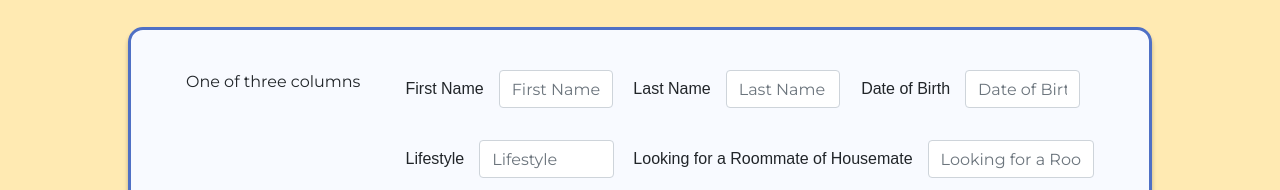
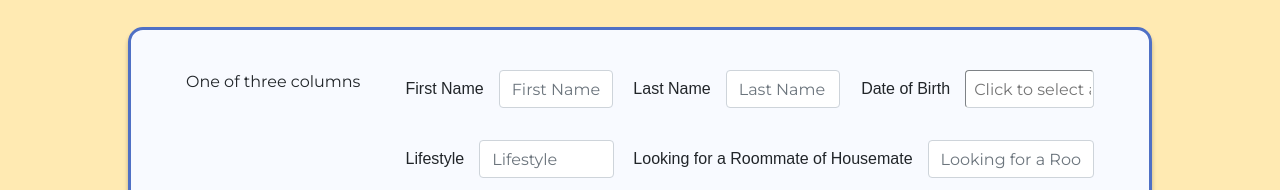
Before and after one commit to kdarken/housemeet-ui, a React (Create React App) app: page /profile in a window 1280 px wide. Shown: the part 248-438 px from the top of the page. Built offline with nearby package versions, Linux system fonts and the light colour scheme.

Commit message:
Changed date picker from date-day-pick to react-daypicker. Alighed it to be inline with other inputs

```diff
--- a/package.json
+++ b/package.json
@@ -12,6 +12,7 @@
     "axios": "^0.19.2",
     "bootstrap": "^4.5.0",
     "react": "^16.13.1",
+    "react-datepicker": "^3.1.3",
     "react-dom": "^16.13.1",
     "react-helmet": "^6.1.0",
     "react-router-dom": "^5.2.0",
--- a/src/components/UserProfileForm.jsx
+++ b/src/components/UserProfileForm.jsx
@@ -2,7 +2,9 @@ import React, { Component } from "react";
 import ReactDOM from "react-dom";
 
 import axios from "axios";
+import DatePicker from "react-datepicker";
 
+import "react-datepicker/dist/react-datepicker.css";
 import "bootstrap/dist/css/bootstrap.css";
 import "typeface-montserrat";
 
@@ -24,6 +26,7 @@ class UserProfileForm extends Component {
 
     this.handleChange = this.handleChange.bind(this);
     this.handleSubmit = this.handleSubmit.bind(this);
+    this.handleChangeDate = this.handleChangeDate.bind(this);
   }
 
   handleChange(event) {
@@ -33,6 +36,12 @@ class UserProfileForm extends Component {
       [event.target.name]: value,
     });
   }
+
+  handleChangeDate = (date) => {
+    this.setState({
+      dateOfBirth: date,
+    });
+  };
 
   handleSubmit(event) {
     event.preventDefault();
@@ -61,13 +70,17 @@ class UserProfileForm extends Component {
       );
   }
 
+  renderDate = () => {
+    return <DatePicker onChange={this.handleChangeDate} />;
+  };
+
   renderInput(name, stateName, groupClassInput, colSize1, colSize2, value) {
     var size1 = colSize1 + " col-form-label";
     var groupClass = "form-group " + groupClassInput;
     return (
       <div class={groupClass}>
         <div class="form-group row">
-          <label for="inputEmail3" class={size1}>
+          <label for={stateName} class={size1}>
             {name}
           </label>
           <div class={colSize2}>
@@ -111,14 +124,26 @@ class UserProfileForm extends Component {
                   "col-sm-7",
                   this.state.lastName
                 )}
-                {this.renderInput(
-                  "Date of Birth",
-                  "dateOfBirth",
-                  "col-md-4",
-                  "col-sm-5.5",
-                  "col-sm-7",
-                  this.state.dateOfBirth
-                )}
+                <div class="form-group col-md-4">
+                  <div class="form-group row">
+                    <label
+                      for="dateOfBirth"
+                      className="col-sm-5.5 col-form-label"
+                    >
+                      Date of Birth
+                    </label>
+                    <div class="col">
+                      <DatePicker
+                        selected={this.state.dateOfBirth}
+                        onChange={this.handleChangeDate}
+                        placeholderText="Click to select a date"
+                        showMonthDropdown
+                        showYearDropdown
+                        dropdownMode="select"
+                      />
+                    </div>
+                  </div>
+                </div>
               </div>
               <div class="form-row">
                 {this.renderInput(
--- a/src/containers/ProfilePage.css
+++ b/src/containers/ProfilePage.css
@@ -54,3 +54,21 @@
   justify-content: center;
   align-items: center;
 }
+
+.react-datepicker-wrapper,
+.react-datepicker__input-container {
+  display: block;
+  width: 100%;
+  height: 100%;
+  background-color: #fff;
+  border-width: thin;
+}
+.react-datepicker__input-container input {
+  display: block;
+  width: 100%;
+  height: 100%;
+  border-width: thin;
+  border-color: #ced4da !important;
+  border-radius: 0.25rem;
+  text-indent: 5%;
+}
```
